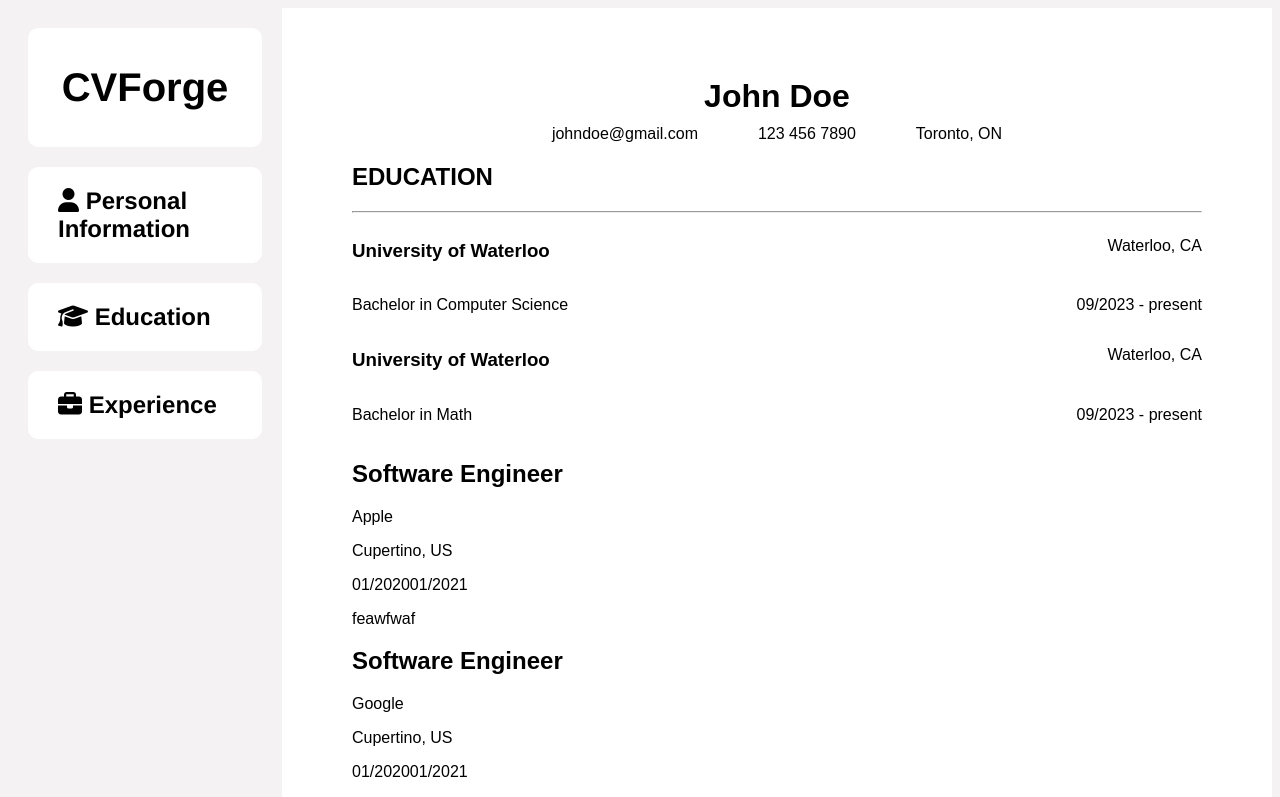
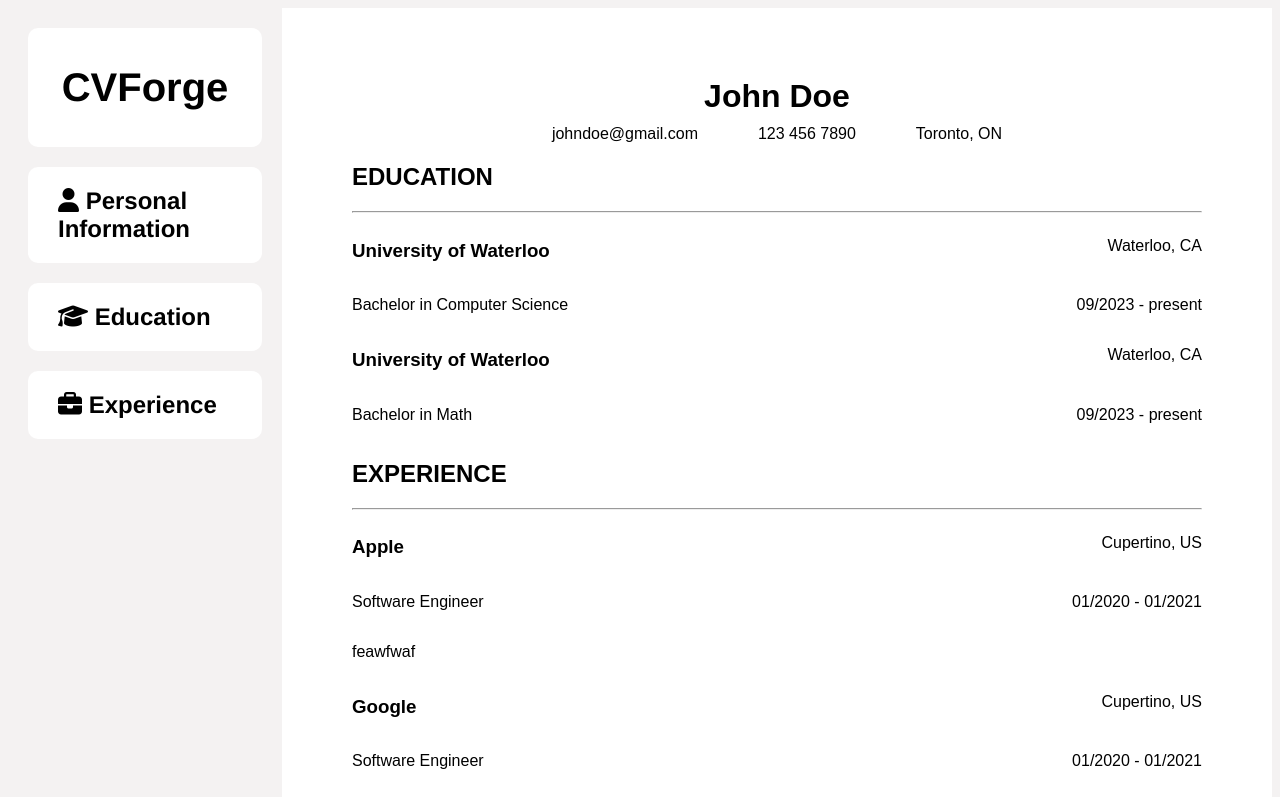
Before and after one commit to gavinxue050705/CVForge, a React (Vite) app: page / in a window 1280 px wide. Shown: the top 797 px of the page. Built offline with nearby package versions, Linux system fonts and the light colour scheme; a web font is replaced by a local one.

Commit message:
Styled basic flex from experience section

```diff
--- a/src/components/experience/ExperienceDisplay.jsx
+++ b/src/components/experience/ExperienceDisplay.jsx
@@ -3,6 +3,8 @@ import ExperienceSection from "./ExperienceSection";
 function ExperienceDisplay({ experiences }) {
   return (
     <div>
+      <h2 className="resume-section">EXPERIENCE</h2>
+      <hr />
       {experiences.map((experience) => (
         <ExperienceSection
           company={experience.company}
--- a/src/components/experience/ExperienceSection.jsx
+++ b/src/components/experience/ExperienceSection.jsx
@@ -8,13 +8,24 @@ function ExperienceSection({
 }) {
   return (
     <div>
-      <h2>{position}</h2>
-      <p>{company}</p>
-      <p>{location}</p>
-      <p>
-        {startDate}
-        {endDate}
-      </p>
+      <div className="row-subsection">
+        <div className="row-subsection-left">
+          <h3>{company}</h3>
+        </div>
+        <div className="row-subsection-right">
+          <p>{location}</p>
+        </div>
+      </div>
+      <div className="row-subsection">
+        <div className="row-subsection-left">
+          <p>{position}</p>
+        </div>
+        <div className="row-subsection-right">
+          <p>
+            {startDate} - {endDate}
+          </p>
+        </div>
+      </div>
       <p>{description}</p>
     </div>
   );
```
